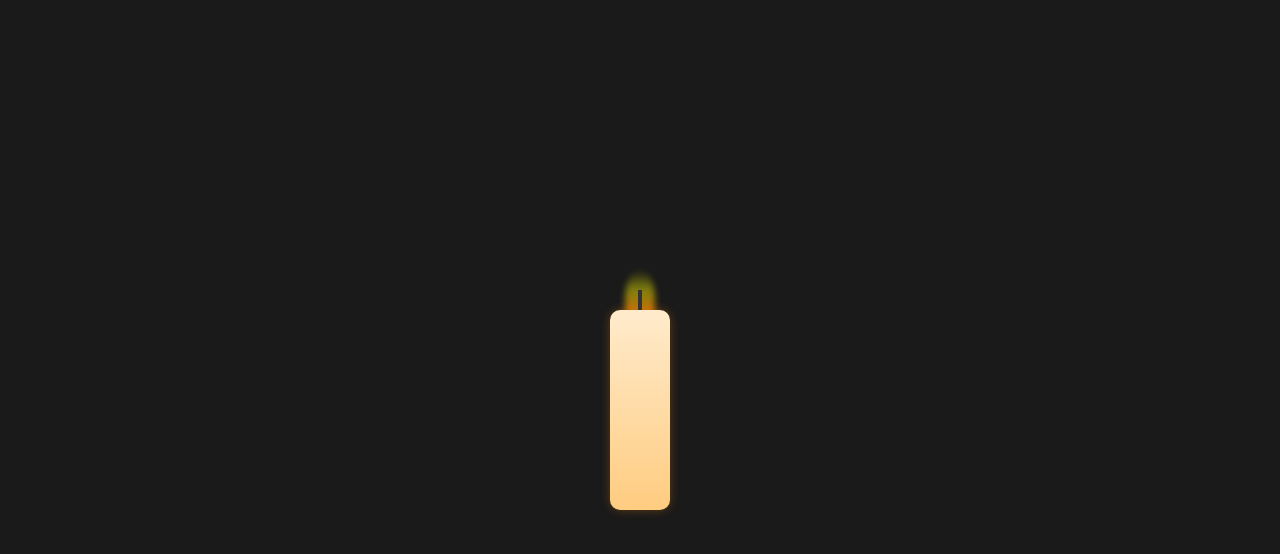
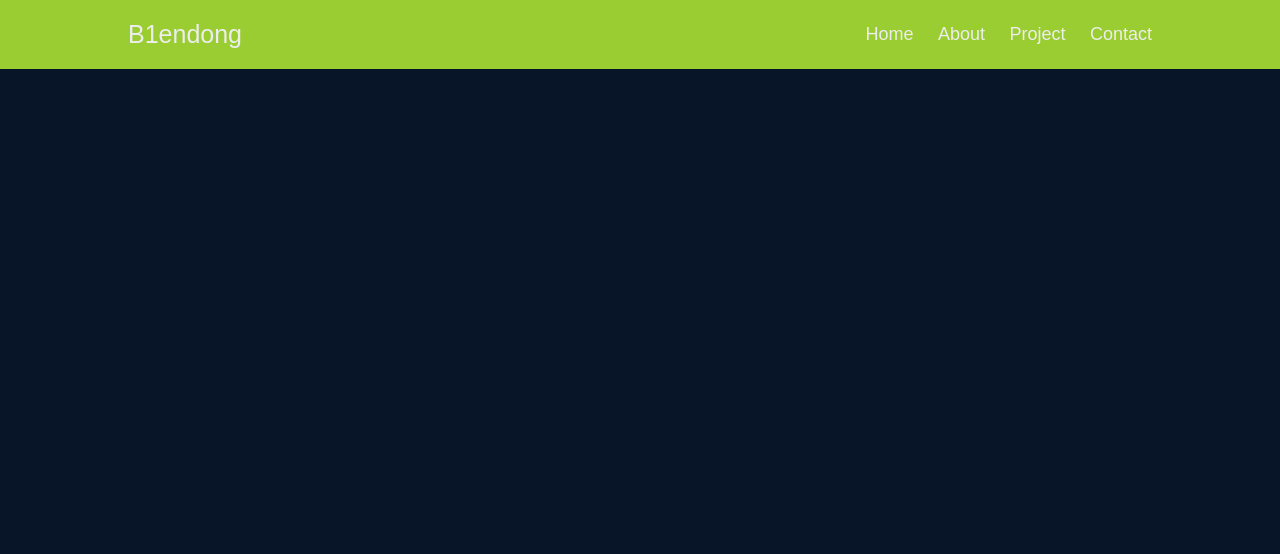
Before and after one commit to b1endong/b1endong.github.io, a plain HTML site: page index.html in a window 1280 px wide. Drawn offline with Linux system fonts and the light colour scheme.

Commit message:
Create nav-bar

```diff
--- a/index.html
+++ b/index.html
@@ -1,16 +1,20 @@
 <!DOCTYPE html>
 <html lang="en">
-<head>
-    <meta charset="UTF-8">
-    <meta name="viewport" content="width=device-width, initial-scale=1.0">
+  <head>
+    <meta charset="UTF-8" />
+    <meta name="viewport" content="width=device-width, initial-scale=1.0" />
     <title>My profile</title>
-    <link rel="stylesheet" href="style.css">
-</head>
-<body>
-    <div class="candle-container">
-        <div class="flame"></div>
-        <div class="wick"></div>
-        <div class="candle"></div>
-    </div>
-</body>
+    <link rel="stylesheet" href="style.css" />
+  </head>
+  <body>
+    <header class="header">
+      <a href="#" class="logo">B1endong</a>
+      <nav class="nav_bar">
+        <a href="#">Home</a>
+        <a href="#">About</a>
+        <a href="#">Project</a>
+        <a href="#">Contact</a>
+      </nav>
+    </header>
+  </body>
 </html>
--- a/style.css
+++ b/style.css
@@ -1,78 +1,43 @@
-body {
-    margin: 0;
-    padding: 0;
-    display: flex;
-    justify-content: center;
-    align-items: center;
-    min-height: 100vh;
-    background-color: #1a1a1a;
+* {
+  margin: 0;
+  padding: 0;
+  box-sizing: border-box;
+  font-family: "Poppins", sans-serif;
 }
 
-.candle-container {
-    position: relative;
-    width: 100px;
-    height: 300px;
+body {
+  background-color: #081529;
 }
 
-/* Ngọn lửa */
-.flame {
-    position: absolute;
-    top: 20px;
-    left: 50%;
-    transform: translateX(-50%);
-    width: 30px;
-    height: 60px;
-    background: linear-gradient(
-        to top,
-        rgba(255, 0, 0, 0.9),
-        rgba(255, 147, 0, 0.8),
-        rgba(255, 255, 0, 0.5),
-        rgba(255, 255, 255, 0)
-    );
-    border-radius: 50% 50% 20% 20%;
-    animation: flicker 1s infinite ease-in-out;
-    filter: blur(3px);
-    opacity: 0.9;
+.header {
+  position: fixed;
+  top: 0;
+  left: 0;
+  width: 100%;
+  padding: 20px 10%;
+  background-color: yellowgreen;
+  display: flex;
+  justify-content: space-between;
+  align-items: center;
+  z-index: 100;
 }
 
-/* Tim nến */
-.wick {
-    position: absolute;
-    top: 40px;
-    left: 50%;
-    transform: translateX(-50%);
-    width: 4px;
-    height: 20px;
-    background-color: #333;
-    z-index: 1;
+.logo {
+  font-size: 25px;
+  color: #ededed;
+  text-decoration: none;
+  font-weight: 600px;
 }
 
-/* Thân nến */
-.candle {
-    position: absolute;
-    top: 60px;
-    left: 50%;
-    transform: translateX(-50%);
-    width: 60px;
-    height: 200px;
-    background: linear-gradient(
-        to bottom,
-        #ffebcc,
-        #ffcc80
-    );
-    border-radius: 10px;
-    box-shadow: 0 0 10px rgba(255, 147, 0, 0.3);
+.nav_bar a {
+  font-size: 18px;
+  color: #ededed;
+  text-decoration: none;
+  font-weight: 500;
+  margin-left: 20px;
+  transition: 0.3s;
 }
 
-/* Hiệu ứng nhấp nháy cho ngọn lửa */
-@keyframes flicker {
-    0% {
-        transform: translateX(-50%) scaleY(1);
-    }
-    50% {
-        transform: translateX(-50%) scaleY(1.1) translateY(-5px);
-    }
-    100% {
-        transform: translateX(-50%) scaleY(1);
-    }
+.nav_bar a:hover {
+  color: #00abef;
 }
```
